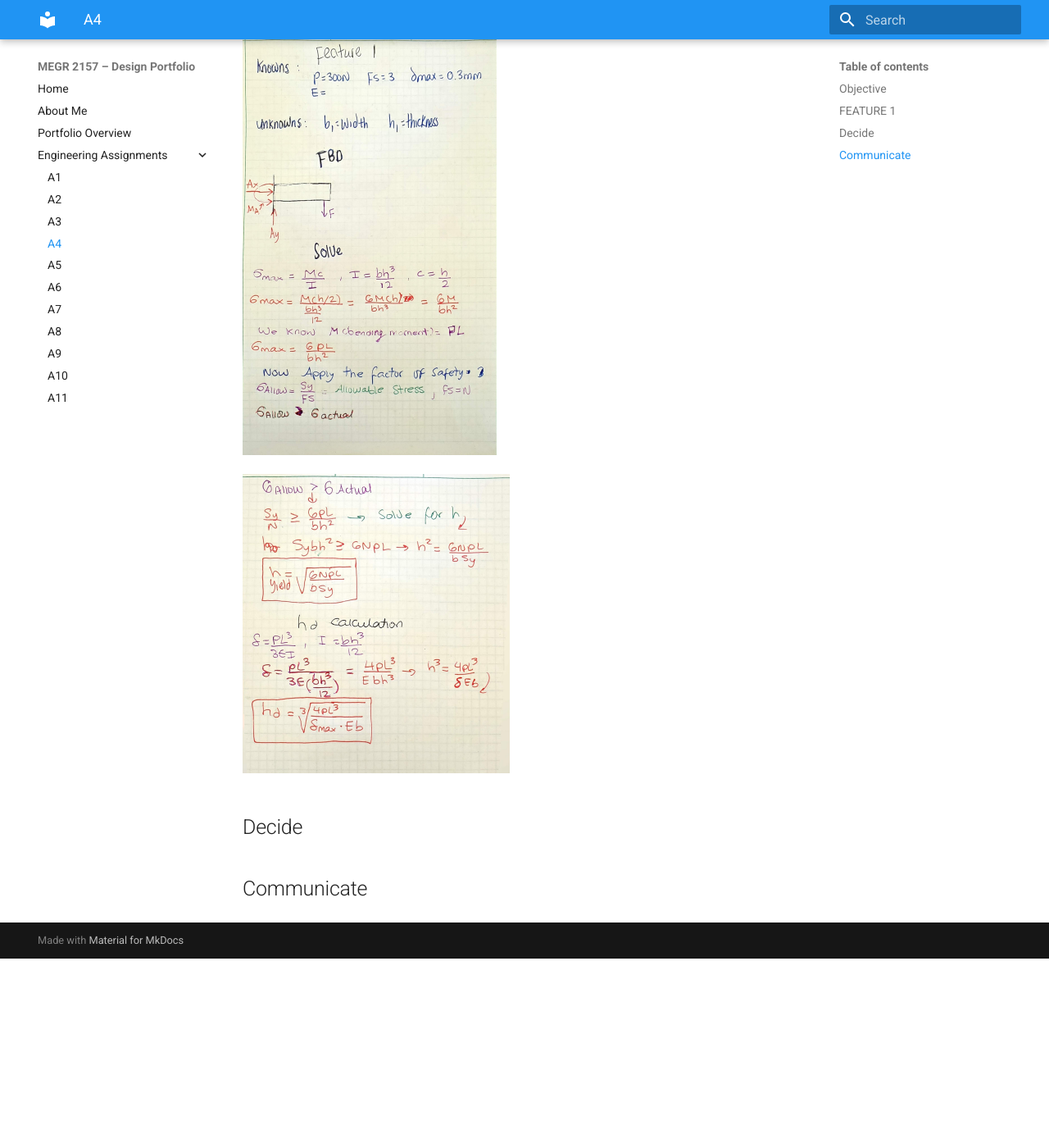
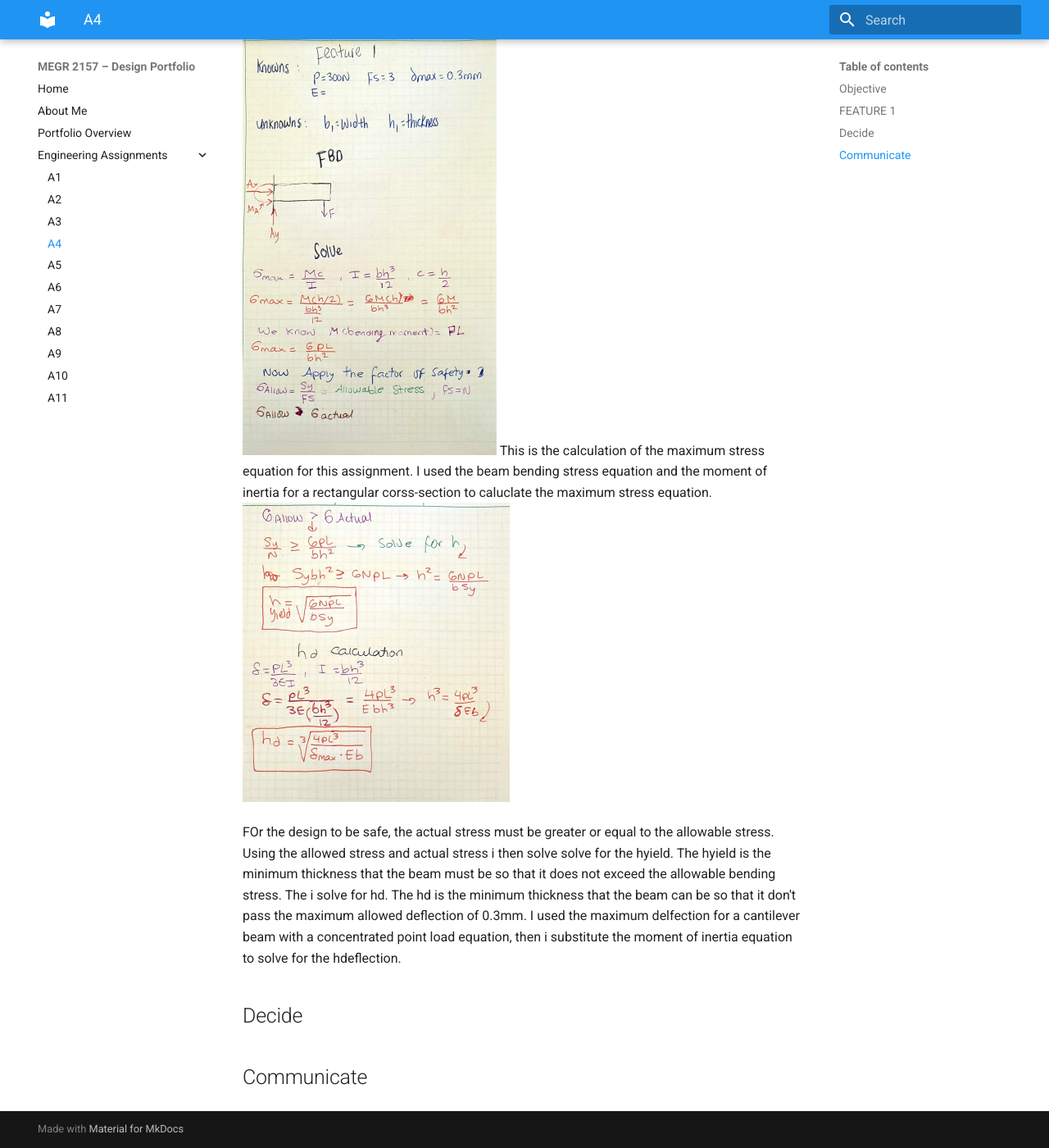
Before and after one commit to ncenatus/design-project-portfolio, an MkDocs documentation site: the page built from docs/assignments/A04/index.md, in a window 1280 px wide and 1400 px high, scrolled down 259 px. Shown: the whole window at 82% size. Built offline with MkDocs 1.6.1 and Material for MkDocs 9.7.7, drawn with Linux system fonts in a browser that asks for light colours; before the commit the page ends 1428 px from its top, so only the background shows below that.

Commit message:
Update index.md

```diff
--- a/docs/assignments/A04/index.md
+++ b/docs/assignments/A04/index.md
@@ -6,9 +6,11 @@
 ## FEATURE 1
 
 ![A3](A.png)
-
+This is the calculation of the maximum stress equation for this assignment. I used the beam bending stress equation and the moment of inertia for a rectangular corss-section to caluclate the maximum stress equation.
 ![A3](A_1.png)
 
+FOr the design to be safe, the actual stress must be greater or equal to the allowable stress. Using the allowed stress and actual stress i then solve solve for the hyield. The hyield is the minimum thickness that the beam must be so that it does not exceed the allowable bending stress.
+The i solve for hd. The hd is the minimum thickness that the beam can be so that it don't pass the maximum allowed deflection of 0.3mm. I used the maximum delfection for a cantilever beam with a concentrated point load equation, then i substitute the moment of inertia equation to solve for the hdeflection.
 
 
 
```
